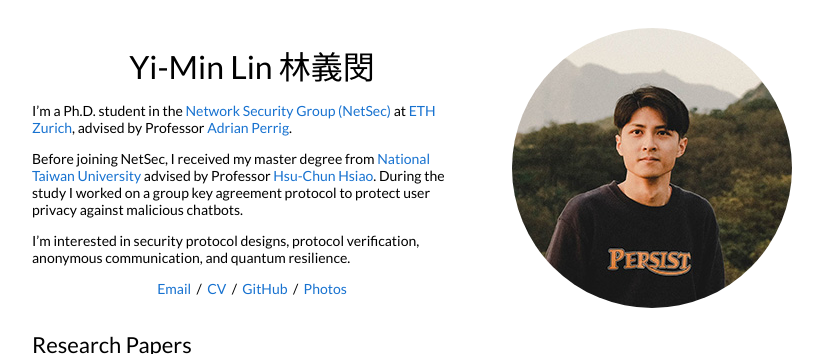
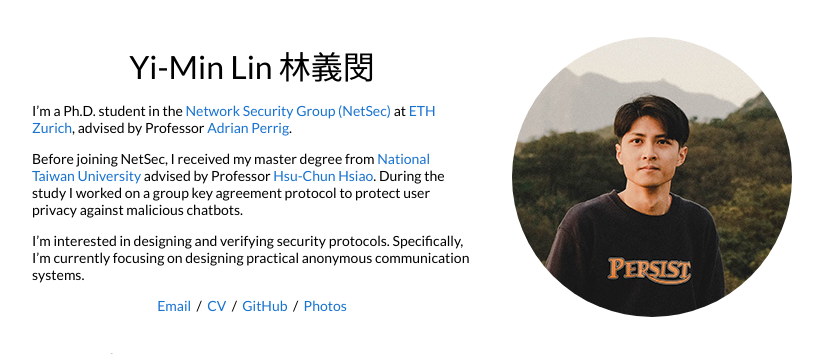
Before and after one commit to vincent10400094/personal-website, a Jekyll site: the page built from _pages/home.md, in a window 1280 px wide, cut to the strip 0-354 px from the top of the page. Shown: the whole strip, without its empty margins (228-1051 px from the left). Built offline with Jekyll 4.4.1, drawn with Linux system fonts in a browser that asks for light colours.

Commit message:
Revise interests in security protocol design

```diff
--- a/_pages/home.md
+++ b/_pages/home.md
@@ -9,4 +9,4 @@ I'm a Ph.D. student in the [Network Security Group (NetSec)](https://netsec.ethz
 Before joining NetSec, I received my master degree from [National Taiwan University](https://www.ntu.edu.tw/english) advised by Professor [Hsu-Chun Hsiao](https://www.csie.ntu.edu.tw/~hchsiao/).
 During the study I worked on a group key agreement protocol to protect user privacy against malicious chatbots.
 
-I'm interested in security protocol designs, protocol verification, anonymous communication, and quantum resilience.
+I'm interested in designing and verifying security protocols. Specifically, I'm currently focusing on designing practical anonymous communication systems.
```
